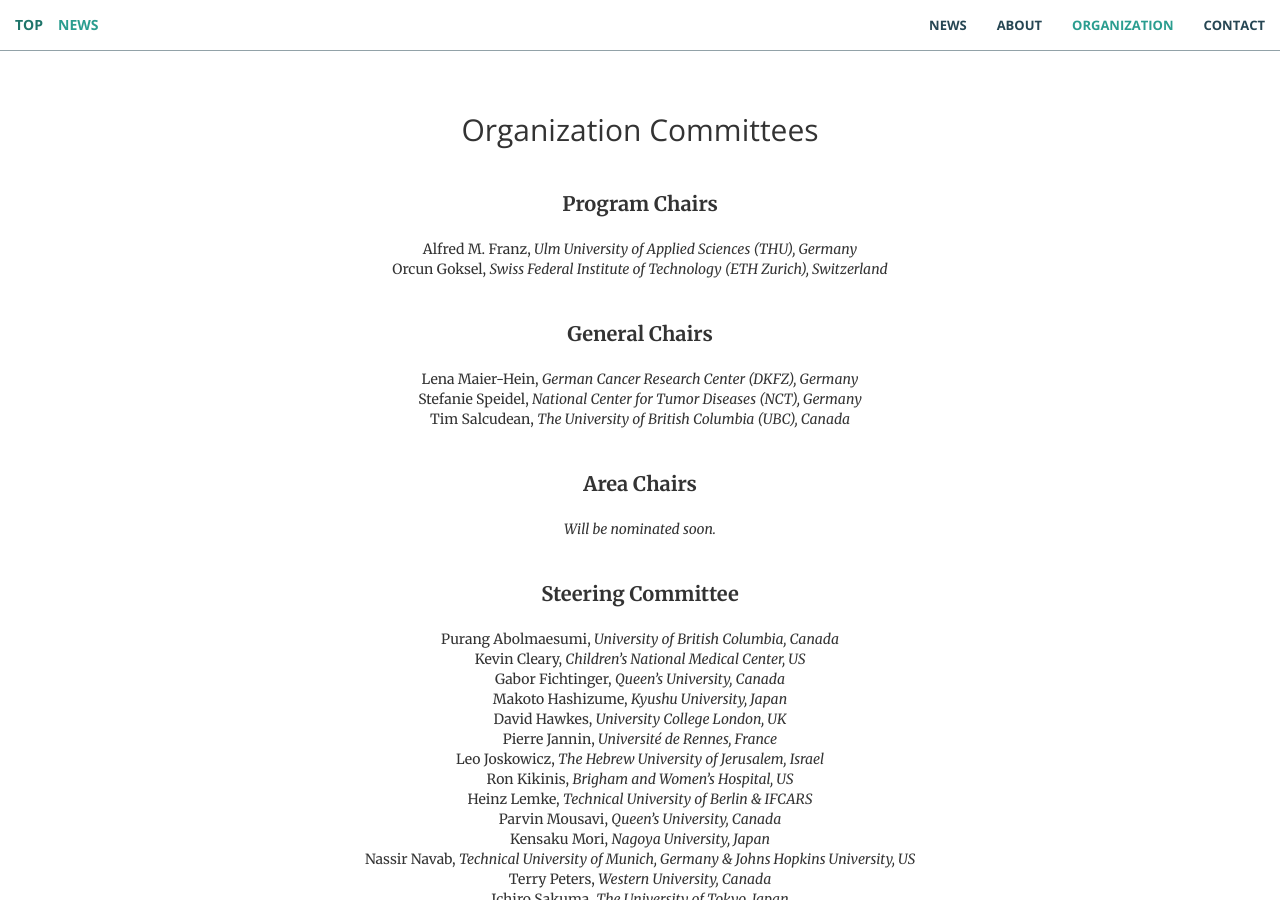
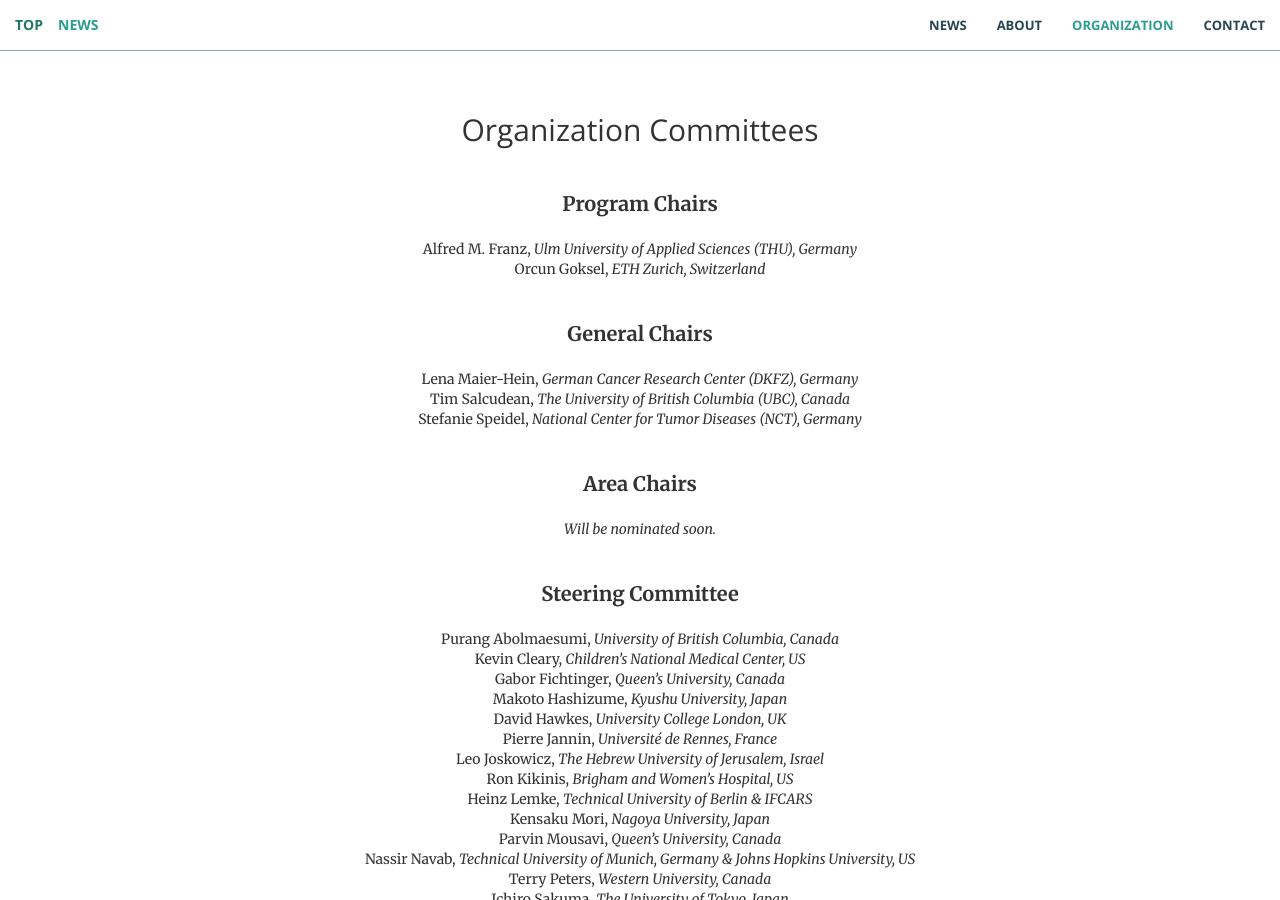
Before and after one commit to ipcai2021/ipcai2021.github.io, a Jekyll site: the page built from index.html, in a window 1280 px wide and 900 px high, scrolled down 1869 px. Built offline with Jekyll 4.4.1, drawn with Linux system fonts in a browser that asks for light colours.

Commit message:
Update committees.html
Alphabetical last-name order corrected

```diff
--- a/_includes/committees.html
+++ b/_includes/committees.html
@@ -6,13 +6,13 @@
                     <hr class="light">
 					<p><strong>Program Chairs</strong></p>
 					Alfred M. Franz, <em>Ulm University of Applied Sciences (THU), Germany</em></br>
-					Orcun Goksel, <em>Swiss Federal Institute of Technology (ETH Zurich), Switzerland </em></br>
+					Orcun Goksel, <em>ETH Zurich, Switzerland </em></br>
 					</br></br>
 					<p><strong>General Chairs</strong></p>
 
 					Lena Maier-Hein, <em>German Cancer Research Center (DKFZ), Germany</em></li></br>
+					Tim Salcudean, <em>The University of British Columbia (UBC), Canada</em></li></br>
 					Stefanie Speidel, <em>National Center for Tumor Diseases (NCT), Germany</em></li></br>
-					Tim Salcudean, <em>The University of British Columbia (UBC), Canada</em></li></br>
 					</br></br>
 
 					<p><strong>Area Chairs</strong></p>
@@ -30,8 +30,8 @@
 					Leo Joskowicz, <em>The Hebrew University of Jerusalem, Israel</em></br>
 					Ron Kikinis, <em>Brigham and Women&#8217;s Hospital, US</em></br>
 					Heinz Lemke, <em>Technical University of Berlin &amp; IFCARS</em></br>
+					Kensaku Mori, <em>Nagoya University, Japan</em></br>
 					Parvin Mousavi, <em>Queen’s University, Canada</em></br>
-					Kensaku Mori, <em>Nagoya University, Japan</em></br>
 					Nassir Navab, <em>Technical University of Munich, Germany &amp; Johns Hopkins University, US</em></br>
 					Terry Peters, <em>Western University, Canada</em></br>
 					Ichiro Sakuma, <em>The University of Tokyo, Japan</em></br>
```
